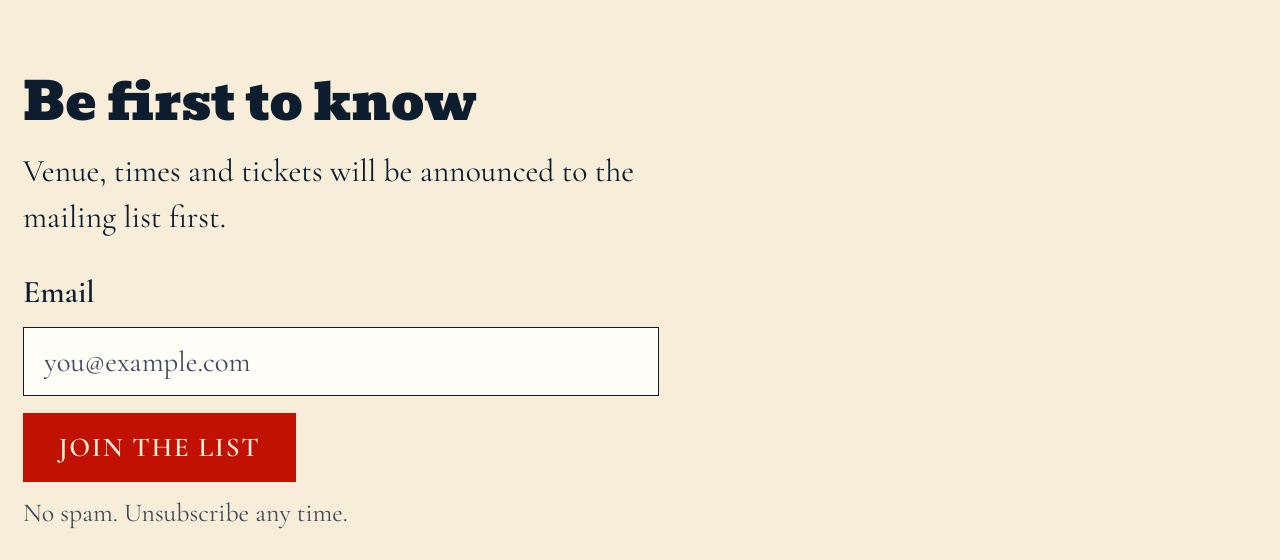
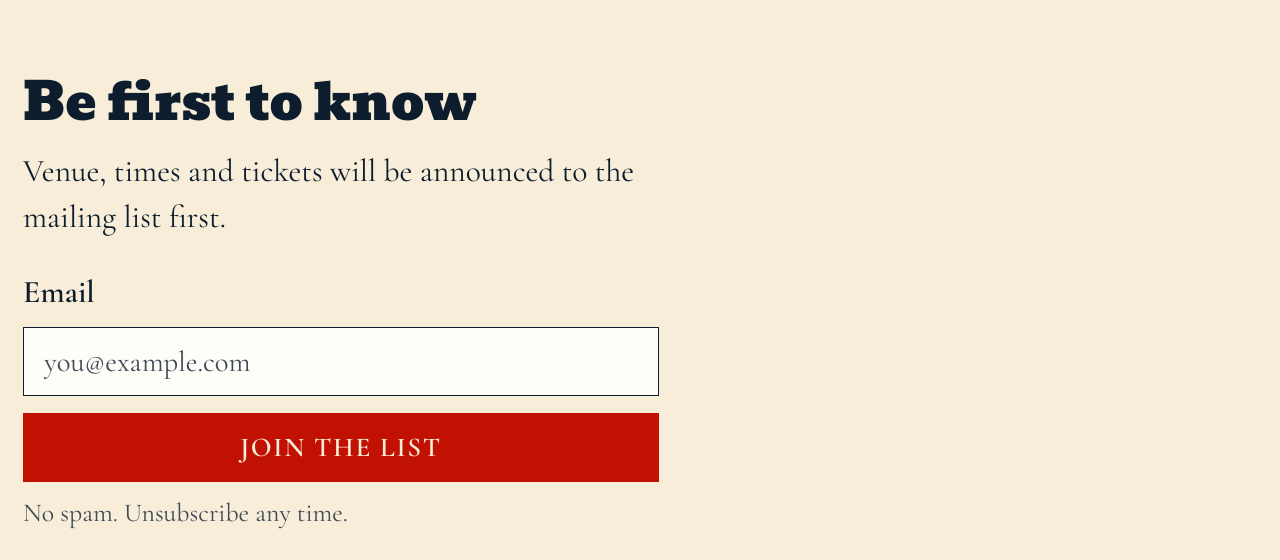
Before and after one commit to SovereignTechnology/renaissance-rodeo, a website: page public/index.html in a window 1280 px wide. Shown: the part 1948-2508 px from the top of the page. Drawn offline with Linux system fonts and the light colour scheme.

Commit message:
Join button: full width under the email box at every width (#16)
* Add X and Instagram links to the header

Two inline-SVG icons (@rodeo_sv on X and Instagram) beside the EN | ES
switch on / and /es/: no extra row, no image file, no CSP change. Adds
twitter:site so share cards on X credit @rodeo_sv. Test and README cover it.

Co-Authored-By: Claude Opus 5.5 <noreply@anthropic.com>
Claude-Session: https://claude.ai/code/session_01X9zqeNwoiuE72A4T8iiGfC

* Move "No spam" under the email box; add an article-style Share / Follow bar

"No spam. Unsubscribe any time." now sits inside the signup form, directly
under the input row, instead of below the Turnstile widget and message line.

After the signup, both pages end with Share (WhatsApp, X, Facebook,
Telegram, email; plus Copy link and the system share sheet where the
browser supports them, via the new /share.js) and Follow (@rodeo_sv on X
and Instagram). Share links are plain encoded hrefs that work without JS
and open in a new tab. Inline SVG only: no new images, no CSP change.

Co-Authored-By: Claude Opus 5.5 <noreply@anthropic.com>
Claude-Session: https://claude.ai/code/session_01X9zqeNwoiuE72A4T8iiGfC

* Tighten the space around the Share / Follow bar

The bar now sits close under the signup (a shorter margin than the
standard section gap, and the empty error line takes no room until a
message fills it), and the footer's top padding is shorter so the bar
is not stranded above it.

Co-Authored-By: Claude Opus 5.5 <noreply@anthropic.com>
Claude-Session: https://claude.ai/code/session_01X9zqeNwoiuE72A4T8iiGfC

* Join button: full width under the email box at every width

Side by side only fitted at some widths (rem follows the fluid body size,
and the poster column narrows the copy from 64rem up), so at 600, 1024
and 1280px the button wrapped onto its own line at its natural width,
left-aligned. It now takes the full row under the input everywhere,
as it already did on phones.

Co-Authored-By: Claude Opus 5.5 <noreply@anthropic.com>
Claude-Session: https://claude.ai/code/session_01X9zqeNwoiuE72A4T8iiGfC

---------

Co-authored-by: Claude <noreply@anthropic.com>

```diff
--- a/public/style.css
+++ b/public/style.css
@@ -208,8 +208,11 @@ main { padding-top: clamp(.5rem, 3vw, 1.5rem); }
   font: 400 max(1.25rem, 16px) / 1 var(--font-body);
 }
 .signup input::placeholder { color: var(--muted); opacity: 1; }
+/* Full width under the input at every width. Side by side only fitted at some widths (rem
+   follows the fluid body size, and the poster column narrows the copy from 64rem up), so the
+   button kept wrapping onto a line of its own at its natural width; one layout everywhere. */
 .signup button {
-  flex: 0 0 auto;
+  flex: 1 0 100%;
   height: var(--control);
   padding: 0 1.5rem;
   background: var(--red);
@@ -454,7 +457,6 @@ footer a { color: inherit; }
 
 /* ---------- phones ---------- */
 @media (max-width: 519px) {
-  .signup button { flex-basis: 100%; }
   .intro-marks img { max-height: 4.5rem; }
   .partners { gap: 1.5rem 1rem; }
   .share { display: block; }
```
